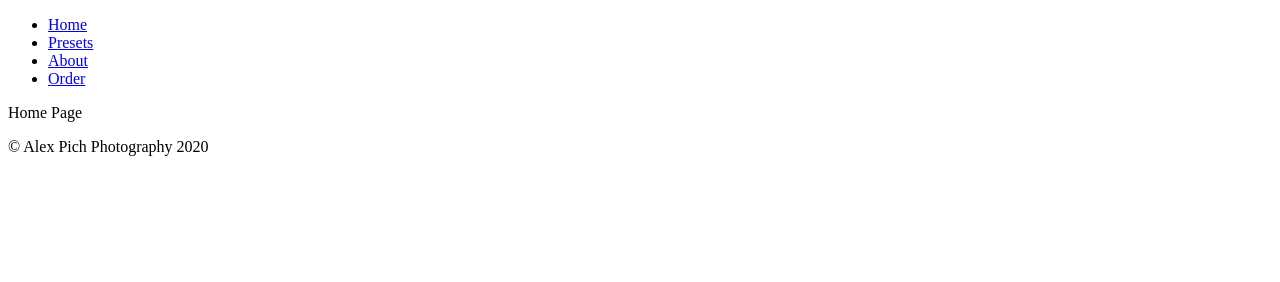
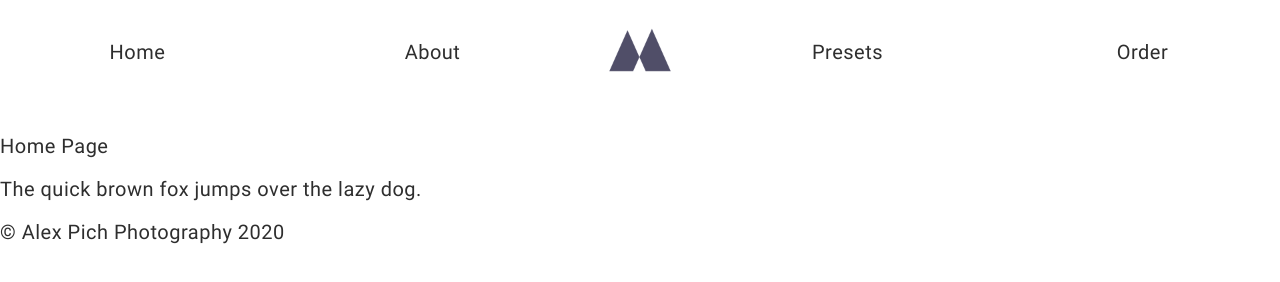
Before and after one commit to alexpich/master-gatsby, a Gatsby site in the folder gatsby/: page / in a window 1280 px wide. Built offline with nearby package versions, Linux system fonts and the light colour scheme; Gatsby itself is replaced by a stand-in of ours.

Commit message:
Added logo

```diff
--- a/gatsby/src/components/Layout.js
+++ b/gatsby/src/components/Layout.js
@@ -1,10 +1,15 @@
 import React from 'react';
 import Nav from './Nav';
 import Footer from './Footer';
+import 'normalize.css';
+import GlobalStyles from '../styles/GlobalStyles';
+import Typography from '../styles/Typography';
 
 export default function Layout({ children }) {
   return (
     <div>
+      <GlobalStyles />
+      <Typography />
       <Nav />
       {children}
       <Footer />
--- a/gatsby/src/components/Nav.js
+++ b/gatsby/src/components/Nav.js
@@ -1,23 +1,57 @@
 import React from 'react';
 import { Link } from 'gatsby';
+import styled from 'styled-components';
+import logo from '../assets/images/logo_transparent.png';
+
+const NavStyles = styled.nav`
+  margin-bottom: 3rem;
+  ul {
+    margin: 0;
+    padding: 0;
+    text-align: center;
+    list-style: none;
+    display: grid;
+    grid-template-columns: 1fr 1fr auto 1fr 1fr;
+    grid-gap: 2rem;
+    align-items: center;
+  }
+  li {
+    order: 1;
+  }
+  a {
+    font-size: 2rem;
+    text-decoration: none;
+    &:hover {
+      color: var(--grey);
+    }
+  }
+  .logo {
+    height: 100px;
+  }
+`;
 
 export default function Nav() {
   return (
-    <nav>
+    <NavStyles>
       <ul>
         <li>
           <Link to="/">Home</Link>
         </li>
         <li>
-          <Link to="/presets">Presets</Link>
+          <Link to="/about">About</Link>
         </li>
         <li>
-          <Link to="/about">About</Link>
+          <Link to="/">
+            <img className="logo" src={logo} alt="logo" />
+          </Link>
+        </li>
+        <li>
+          <Link to="/presets">Presets</Link>
         </li>
         <li>
           <Link to="/order">Order</Link>
         </li>
       </ul>
-    </nav>
+    </NavStyles>
   );
 }
--- a/gatsby/src/pages/index.js
+++ b/gatsby/src/pages/index.js
@@ -5,6 +5,7 @@ export default function HomePage() {
   return (
     <>
       <p>Home Page</p>
+      <p>The quick brown fox jumps over the lazy dog.</p>
     </>
   );
 }
--- /dev/null
+++ b/gatsby/src/styles/GlobalStyles.js
@@ -0,0 +1,77 @@
+import { createGlobalStyle } from 'styled-components';
+
+const GlobalStyles = createGlobalStyle`
+  :root {
+    --black: #2E2E2E;
+    --white: #fff;
+    --grey: #efefef;
+  }
+  html {
+    font-size: 10px;
+  }
+
+  body {
+    font-size: 2rem;
+  }
+
+  fieldset {
+    border-color: rgba(0,0,0,0.1);
+    border-width: 1px;
+  }
+
+  button {
+    background: var(--black);
+    color: white;
+    border: 0;
+    padding: 0.6rem 1rem;
+    border-radius: 2px;
+    cursor: pointer;
+    --cast: 2px;
+    box-shadow: var(--cast) var(--cast) 0 var(--grey);
+    text-shadow: 0.5px 0.5px 0 rgba(0,0,0,0.2);
+    transition: all 0.2s;
+    &:hover {
+      --cast: 4px;
+    }
+  }
+
+  .gatsby-image-wrapper img[src*=base64\\,] {
+    image-rendering: -moz-crisp-edges;
+    image-rendering: pixelated;
+  }
+
+  /* Scrollbar Styles */
+  body::-webkit-scrollbar {
+    width: 12px;
+  }
+  html {
+    scrollbar-width: thin;
+    scrollbar-color: var(--red) var(--white);
+  }
+  body::-webkit-scrollbar-track {
+    background: var(--white);
+  }
+  body::-webkit-scrollbar-thumb {
+    background-color: var(--red) ;
+    border-radius: 6px;
+    border: 3px solid var(--white);
+  }
+
+  hr {
+    border: 0;
+    height: 8px;
+  }
+
+  img {
+    max-width: 100%;
+  }
+
+  .tilt {
+    transform: rotate(-2deg);
+    position: relative;
+    display: inline-block;
+  }
+
+`;
+
+export default GlobalStyles;
--- /dev/null
+++ b/gatsby/src/styles/Typography.js
@@ -0,0 +1,44 @@
+import { createGlobalStyle } from 'styled-components';
+
+import font from '../assets/fonts/roboto-regular.woff';
+
+const Typography = createGlobalStyle`
+  @font-face {
+    font-family: Roboto;
+    src: url(${font});
+  }
+  html {
+    font-family: Roboto, -apple-system, BlinkMacSystemFont, 'Segoe UI', Roboto, Oxygen, Ubuntu, Cantarell, 'Open Sans', 'Helvetica Neue', sans-serif;
+    color: var(--black);
+  }
+  p, li {
+    letter-spacing: 0.5px;
+  }
+  h1,h2,h3,h4,h5,h6 {
+    font-weight: normal;
+    margin: 0;
+  }
+  a {
+    color: var(--black);
+    text-decoration-color: var(--red);
+    /* Chrome renders this weird with this font, so we turn it off */
+    text-decoration-skip-ink: none;
+  }
+  mark, .mark {
+    background: var(--yellow);
+    padding: 0 2px 2px 2px;
+    margin: 0;
+    display: inline;
+    line-height: 1;
+  }
+
+  .center {
+    text-align: center;
+  }
+
+  .tilt {
+    transform: rotate(-2deg);
+  }
+`;
+
+export default Typography;
```
Also changed, not shown: gatsby/src/assets/fonts/frenchfries.woff (deleted), gatsby/src/assets/fonts/roboto-regular.woff (added), gatsby/src/assets/images/bg.svg (deleted), gatsby/src/assets/images/logo_transparent.png (added), gatsby/src/assets/images/stripes.svg (deleted), 1 other file.
